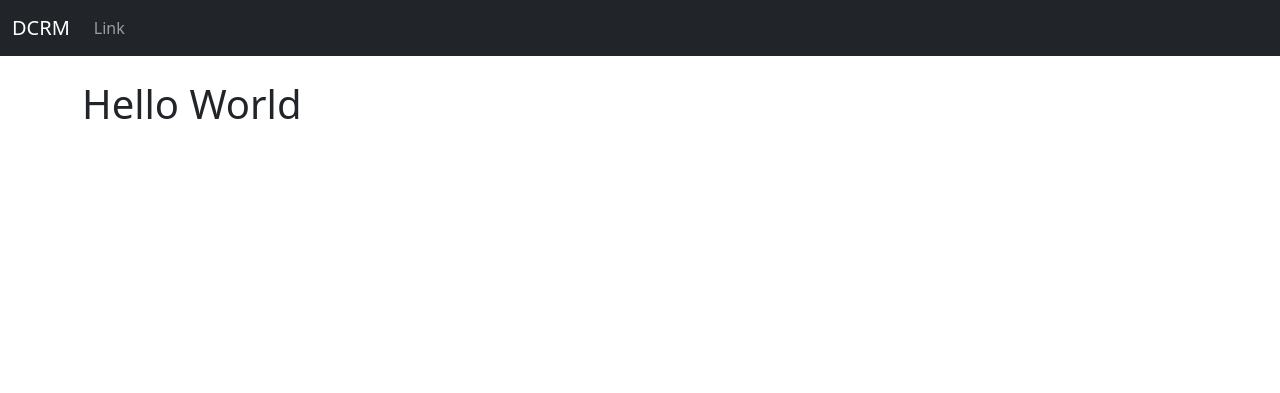
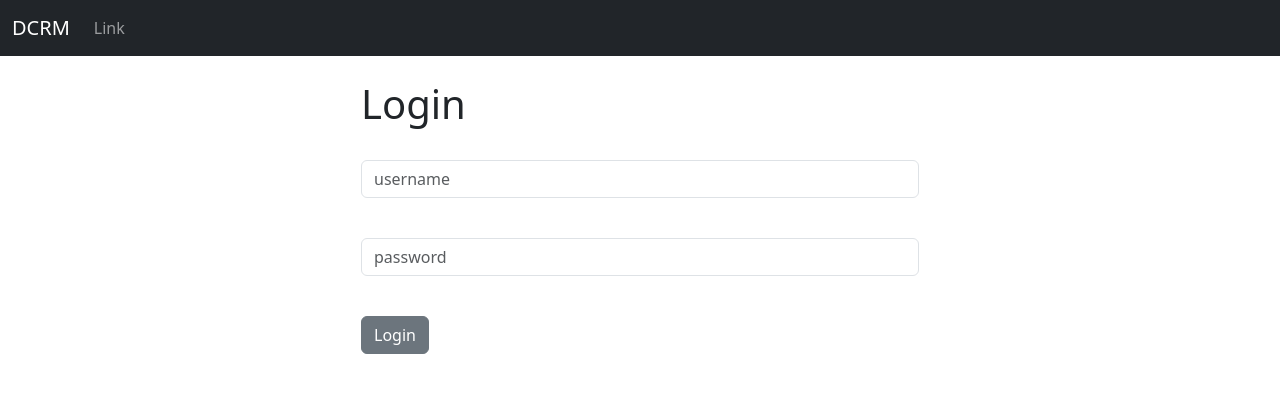
Before and after one commit to aliseidu8855/Django-CRM, a Django app: page / in a window 1280 px wide. Shown: the top 393 px of the page. Run offline with Django 5.2, Linux system fonts and the light colour scheme.

Commit message:
Progress

```diff
--- a/website/templates/base.html
+++ b/website/templates/base.html
@@ -10,6 +10,14 @@
     {% include 'navbar.html' %}
     <div class="container">
         <br>
+        {% if messages %}
+            {% for  message in messages %}
+            <div class="alert alert-warning alert-dismissible fade show" role="alert">
+                {{message}}
+                <button type="button" class="btn-close" data-bs-dismiss="alert" aria-label="Close"></button>
+              </div>
+              {% endfor %}
+        {% endif %}
         {%  block content %}
         {% endblock %}
     </div>
--- a/website/templates/home.html
+++ b/website/templates/home.html
@@ -1,5 +1,27 @@
 {% extends 'base.html' %}
+{% block content %}
 
-{% block content %}
-<h1>Hello World</h1>
+<div class="col-md-6 offset-md-3">
+    {% if user.is_authenticated %}
+    <h1>Hello World</h1>
+    {% else %}
+    <h1>Login</h1>
+    <br>
+    <form action="{% url 'home' %}" method="post">
+        {% csrf_token %}
+        <form>
+            <div class="mb-3">
+              <input type="text" class="form-control" name="username" placeholder="username" required>
+            </div>
+            <br>
+            <div class="mb-3">
+              <input type="password" class="form-control" name="password" placeholder="password" required>
+            </div>
+            <br>
+            <button type="submit" class="btn btn-secondary">Login</button>
+          </form>
+    </form>
+    {% endif %}
+</div>
+
 {% endblock %}
--- a/website/urls.py
+++ b/website/urls.py
@@ -2,4 +2,6 @@ from django.urls import path
 from . import views
 urlpatterns = [
     path('', views.home, name='home'),
+    #path('login/', views.login_user, name='login'),
+    #path('logout/', views.logout_user, name='logout'),
 ]
--- a/website/views.py
+++ b/website/views.py
@@ -1,4 +1,24 @@
-from django.shortcuts import render
+from django.shortcuts import render, redirect
+from django.contrib.auth import authenticate, login, logout
+from django.contrib import messages
+
 
 def home(request):
-    return render(request, 'home.html', {})
+    #Check to see if logging in
+    if request.method == "POST":
+        username = request.POST["username"]
+        password = request.POST["password"]
+        # Authenticate
+        user = authenticate(request, username=username, password=password)
+        if user is not  None:
+            login(request, user)
+            messages.success(request, "You Have Been Logged In!")
+            return redirect("home")
+        else:
+            messages.success(request, "Invalid Username or Password")
+            return redirect("home")
+    else:
+        return render(request, 'home.html', {})
+
+def logout_user(request):
+    pass
```
